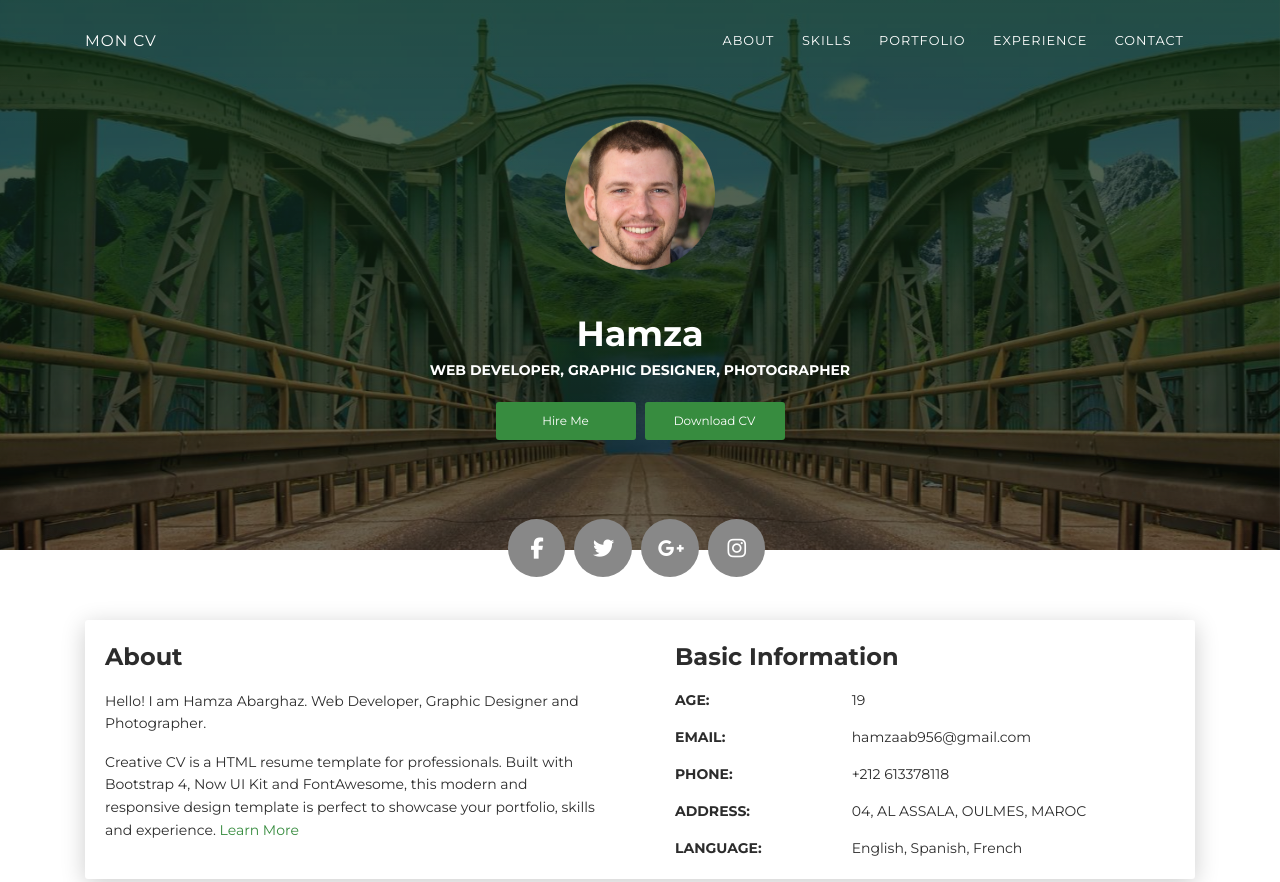
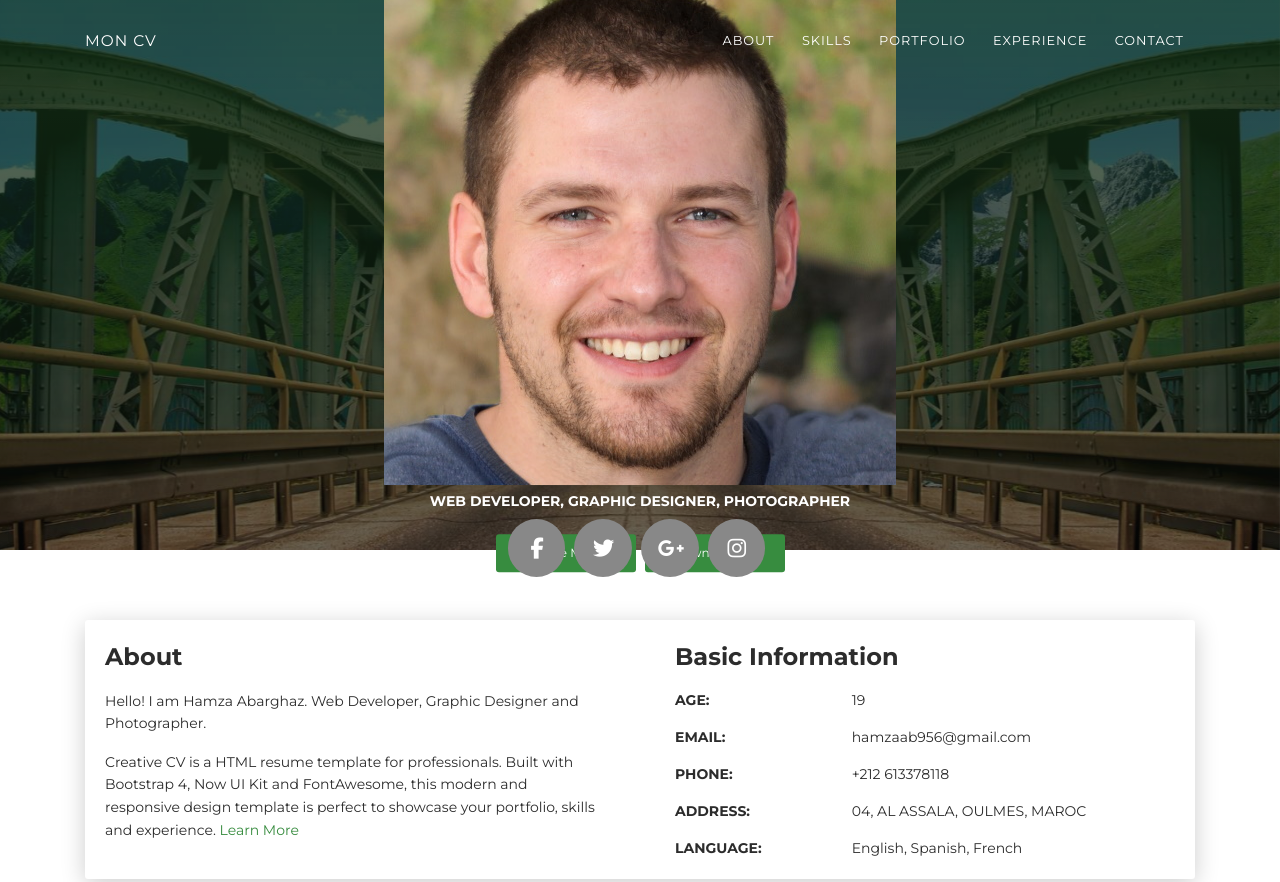
Before and after one commit to HamzaAbarghaz/portfolio, a plain HTML site: page index.html in a window 1280 px wide. Shown: the top 882 px of the page. Drawn offline with Linux system fonts and the light colour scheme.

Commit message:
Update index.html

```diff
--- a/index.html
+++ b/index.html
@@ -48,8 +48,8 @@
       <div class="page-header-image" data-parallax="true" style="background-image: url('images/cc-bg-1.jpg')"></div>
       <div class="container">
         <div class="content-center">
-          <div class="cc-profile-image"><a href="#"><img src="images/anthony.jpg" alt="Image"/></a></div>
-          <div class="h2 title">Hamza </div>
+          <div class="cc-profileHamza-image"><a href="#"><img src="images/anthony.jpg" alt="Image"/></a></div>
+          <div class="h2 title"> </div>
           <p class="category text-white">Web Developer, Graphic Designer,  Photographer</p><a class="btn btn-primary smooth-scroll mr-2" href="#contact" data-aos="zoom-in" data-aos-anchor="data-aos-anchor">Hire Me</a><a class="btn btn-primary" href="#" data-aos="zoom-in" data-aos-anchor="data-aos-anchor">Download CV</a>
         </div>
 
```
